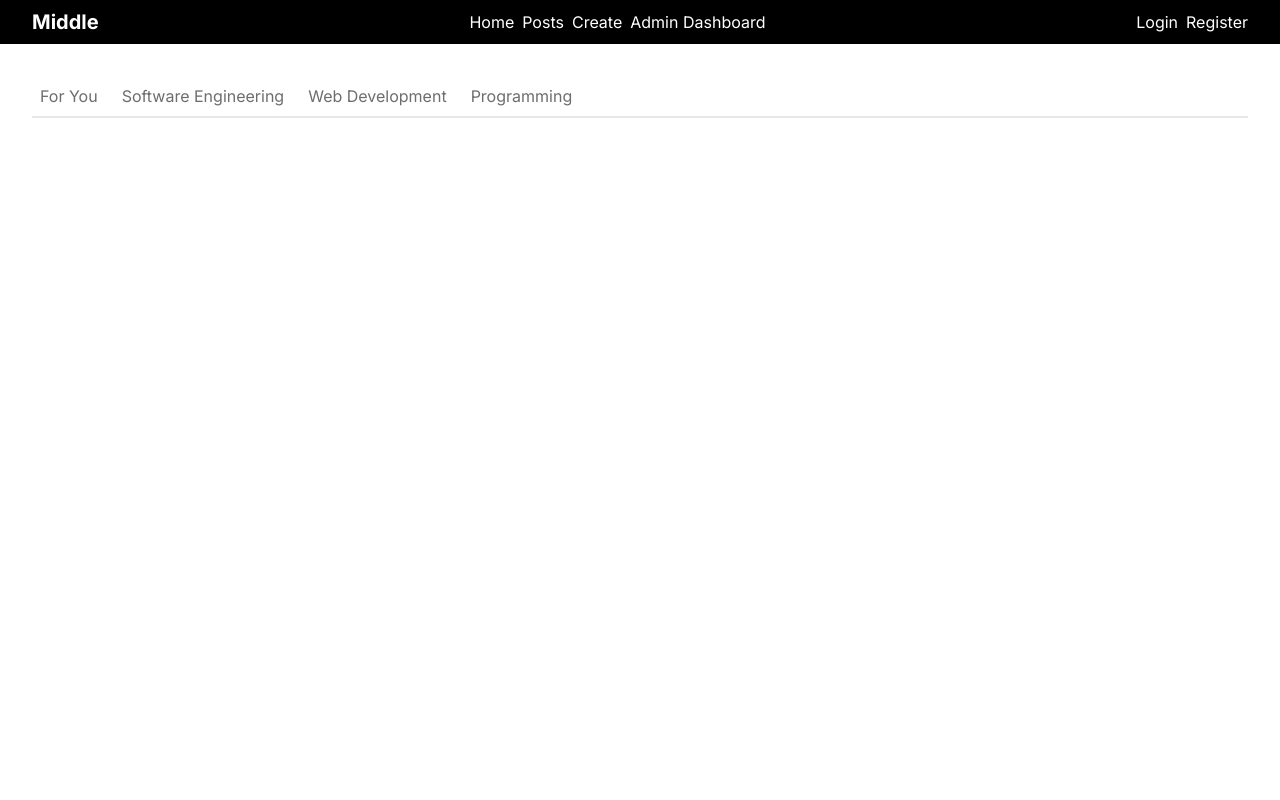
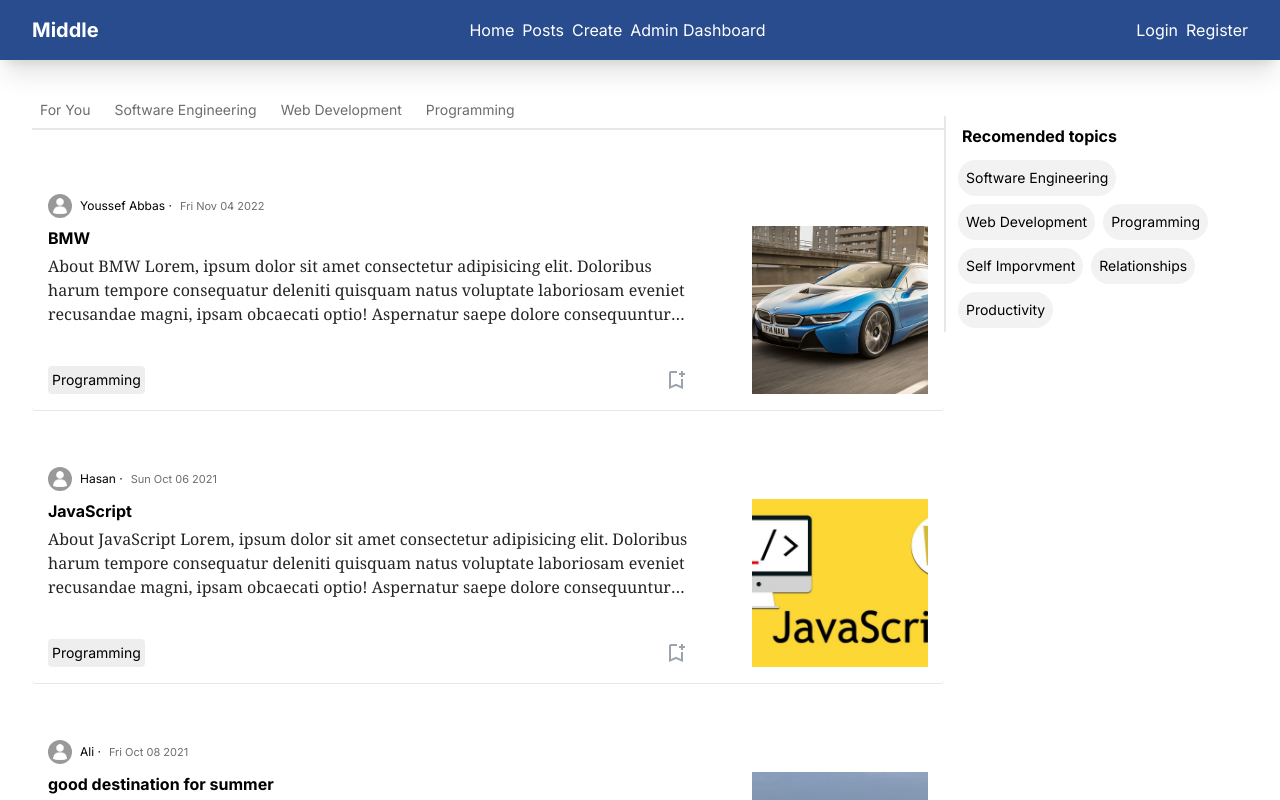
Before and after one commit to YounesOuterbah/blog_app, a Next.js app in the folder frontend/: page / in a window 1280 px wide. Shown: the top 800 px of the page. Built offline with nearby package versions, Linux system fonts and the light colour scheme.

Commit message:
added kinda clone to medium and added some styling

```diff
--- /dev/null
+++ b/frontend/src/app/(components)/PostList.tsx
@@ -0,0 +1,35 @@
+"use client";
+import { posts } from "../dummyData";
+import { MdOutlineBookmarkAdd } from "react-icons/md";
+
+export default function PostList() {
+  return (
+    <>
+      {posts.map((post) => (
+        <div key={post._id} className="p-4 rounded border-b mb-10">
+          <div className="auth flex items-center mb-2 cursor-pointer">
+            <img src={post.user.image} className="rounded-full w-6 mr-2" alt={post.user.username} />
+            <p className="text-xs">{post.user.username} ·</p>
+            <span className="ml-2 text-[#6d6d6d] text-[11px]">{post.createdAt}</span>
+          </div>
+          <div className="flex justify-between gap-x-16 cursor-pointer">
+            <div className="txt">
+              <h3 className="font-bold mb-1">{post.title}</h3>
+              <p className="leading-6 line-clamp-3 font-serif text-[#242424]">
+                {post.description} Lorem, ipsum dolor sit amet consectetur adipisicing elit.
+                Doloribus harum tempore consequatur deleniti quisquam natus voluptate laboriosam
+                eveniet recusandae magni, ipsam obcaecati optio! Aspernatur saepe dolore
+                consequuntur deleniti ex quasi incidunt nemo atque inventore quis.
+              </p>
+              <div className="flex items-center justify-between mt-10">
+                <div className="text-sm rounded bg-[#eee] w-fit p-1">Programming</div>
+                <MdOutlineBookmarkAdd className="text-2xl text-gray-400 hover:text-black duration-300" />
+              </div>
+            </div>
+            <img className="max-w-[20%] object-cover" src={post.image} alt={post.title} />
+          </div>
+        </div>
+      ))}
+    </>
+  );
+}
--- /dev/null
+++ b/frontend/src/app/(components)/PostSidebar.tsx
@@ -0,0 +1,48 @@
+import Image from "next/image";
+import subscribeIMG from "/public/images/Email-Icon.png";
+import { useState } from "react";
+
+export default function PostSidebar() {
+  const [categoryArr, setCategoryArr] = useState<string[]>([
+    "Software Engineering",
+    "Web Development",
+    "Programming",
+    "Self Imporvment",
+    "Relationships",
+    "Productivity",
+  ]);
+
+  return (
+    <div className="border-l-2 mx-auto pl-2">
+      <div className="categories my-6">
+        <h1 className="p-2 font-bold">Recomended topics</h1>
+        <div className="boxs flex flex-wrap">
+          {categoryArr.map((item, key) => (
+            <div key={key} className="bg-[#f2f2f2] rounded-full text-sm cursor-pointer p-2 m-1">
+              {item}
+            </div>
+          ))}
+        </div>
+      </div>
+      {/*
+      *** idont know what to do with this piece of code maybe i will turn it into pop-up news letter ***
+        <div className="subscribe">
+        <Image className="w-2/4 mx-auto" src={subscribeIMG} alt="email-icon" />
+        <span className="block text-center text-[#284c8e] font-bold text-2xl">SUBSCRIBE</span>
+        <p className="text-[#284c8e] text-sm text-center">
+          Subscribe to our newsletter and stay updated
+        </p>
+        <div>
+          <input
+            type="email"
+            className="bg-[#5f81c0] text-white outline-none p-2 w-full m-2 rounded-full text-sm"
+            placeholder="Your Email"
+          />
+          <button className=" mx-2 p-2 w-full text-sm rounded-full text-[#284c8e]">Submit</button>
+        </div>
+        </div>
+      *** idont know what to do with this piece of code maybe i will turn it into pop-up news letter ***
+      */}
+    </div>
+  );
+}
--- a/frontend/src/app/_header/HeaderList.tsx
+++ b/frontend/src/app/_header/HeaderList.tsx
@@ -34,7 +34,7 @@
         </Link>
       </ul>
       {toggle && (
-        <ul className={`items-center absolute px-8 md:hidden bg-red-400 top-[44px] left-0 w-full`}>
+        <ul className={`items-center absolute px-8 md:hidden bg-red-400 top-[60px] left-0 w-full`}>
           <li className="cursor-pointer my-4 bg-red-600 hover:bg-red-800 duration-300 p-2 rounded">
             <Link
               className="block w-full"
--- a/frontend/src/app/_header/page.tsx
+++ b/frontend/src/app/_header/page.tsx
@@ -3,7 +3,7 @@
 
 export default function Header() {
   return (
-    <div className="header bg-black text-white py-2">
+    <div className="header bg-[#284c8e] shadow-xl text-white py-4">
       <div className="container flex items-center justify-between">
         <HeaderList />
         <div className="buttons">
--- a/frontend/src/app/page.tsx
+++ b/frontend/src/app/page.tsx
@@ -1,6 +1,8 @@
 "use client";
 
 import { useState } from "react";
+import PostList from "./(components)/PostList";
+import PostSidebar from "./(components)/PostSidebar";
 
 export default function Home() {
   const [items, setItems] = useState<string[]>([
@@ -19,8 +21,9 @@
   return (
     <>
       <div className="home pt-8">
-        <div className="container">
-          <ul className="controller flex items-center border-b-2 text-md">
+        <div className="container flex flex-row">
+          <div className="basis-9/12">
+            <ul className="controller flex items-center border-b-2 text-sm">
               {items.map((item, index) => (
                 <li
                   key={index}
@@ -33,6 +36,13 @@
                 </li>
               ))}
             </ul>
+            <div className="posts mt-12">
+              <PostList />
+            </div>
+          </div>
+          <div className="side basis-1/4">
+            <PostSidebar />
+          </div>
         </div>
       </div>
     </>
```
Also changed, not shown: frontend/public/images/Email-Icon.png (added). Lines whose indentation alone changed are shown as unchanged.
